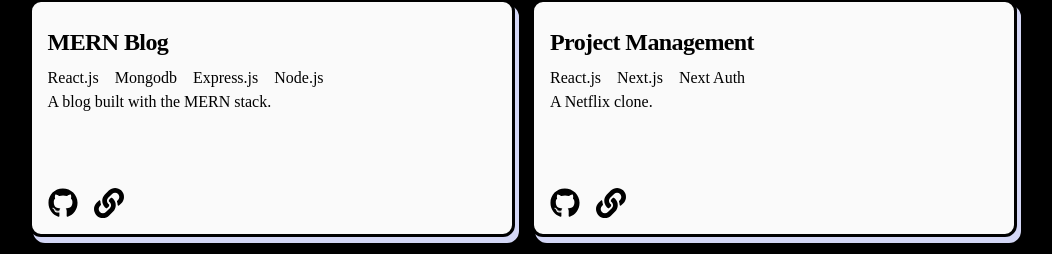
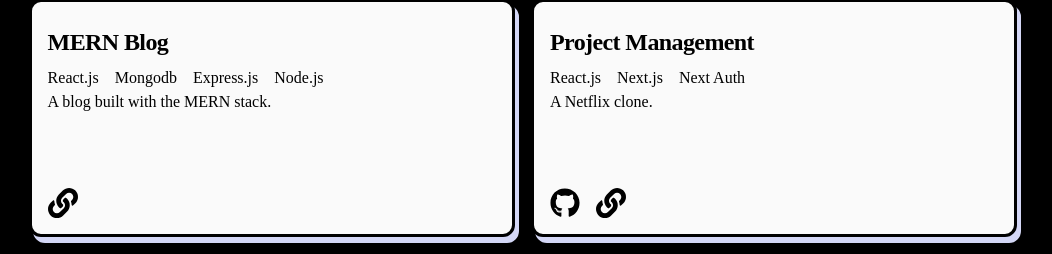
Before and after one commit to kaylalane/Portfolio, a Next.js app: page / in a window 1280 px wide. Shown: the part 958-1212 px from the top of the page, without its empty margins (117-1169 px from the left). Built offline with nearby package versions, Linux system fonts and the light colour scheme; a web font is replaced by a local one.

Commit message:
FIX: if github link isn't public

```diff
--- a/components/data.jsx
+++ b/components/data.jsx
@@ -2,7 +2,7 @@ export const projects = [
   {
     title: "MERN Blog",
     link: "https://kaylalane.me",
-    github: "https://github.com/kaylalane/kaylalane.me",
+    github: null,
     description: "A blog built with the MERN stack.",
     technologies: ["React.js", "Mongodb", "Express.js", "Node.js"],
     img: "/writing.png",
--- a/components/projects.tsx
+++ b/components/projects.tsx
@@ -28,9 +28,11 @@ export default function Projects() {
               </div>
 
               <div className="project__links">
-                <Link href={project.github} target="__blank" rel="noreferrer">
-                  <FaGithub size={30} />
-                </Link>
+                {project.github !== null && (
+                  <Link href={project.github} target="__blank" rel="noreferrer">
+                    <FaGithub size={30} />
+                  </Link>
+                )}
                 <Link href={project.link} target="__blank" rel="noreferrer">
                   <FaLink size={30} />
                 </Link>
```
